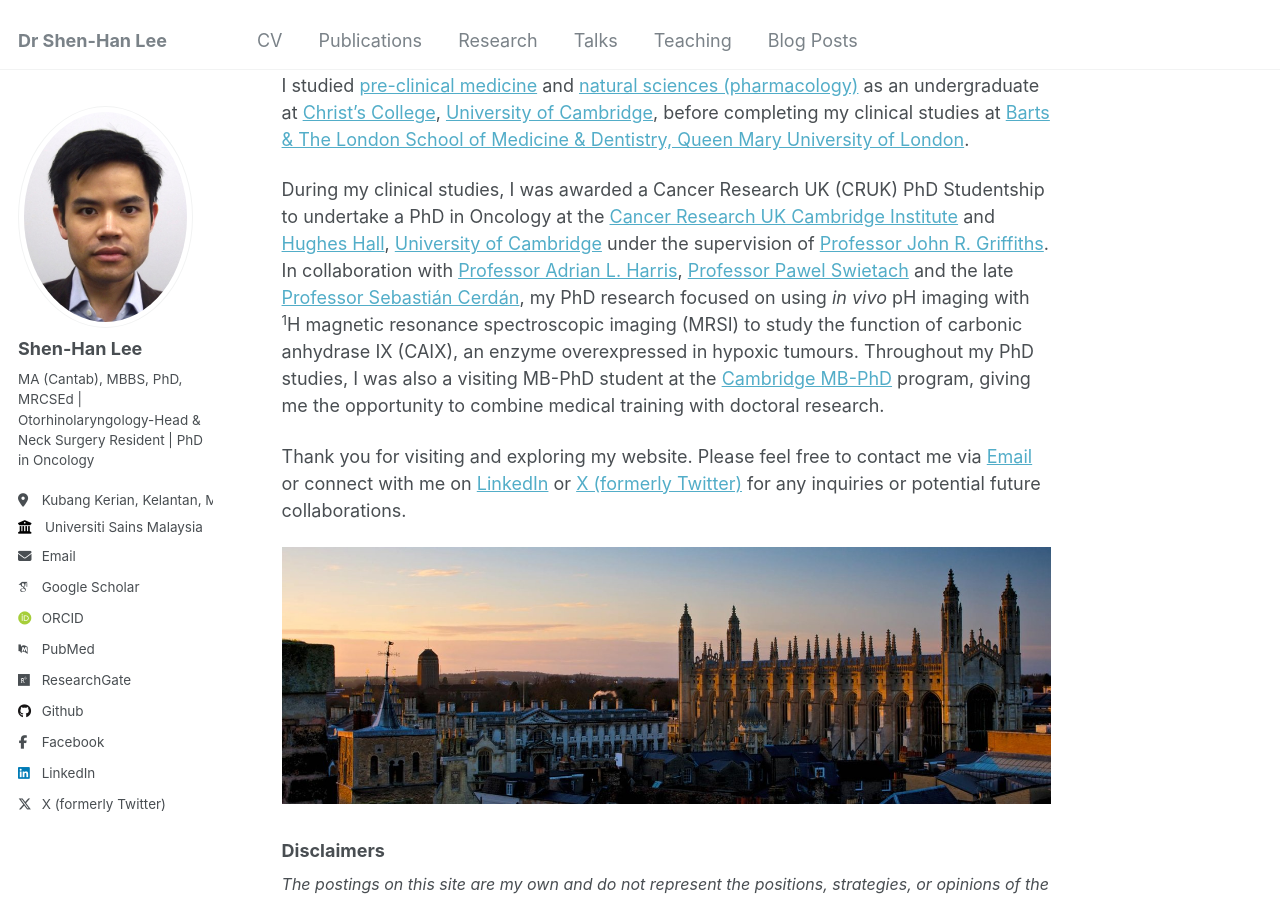
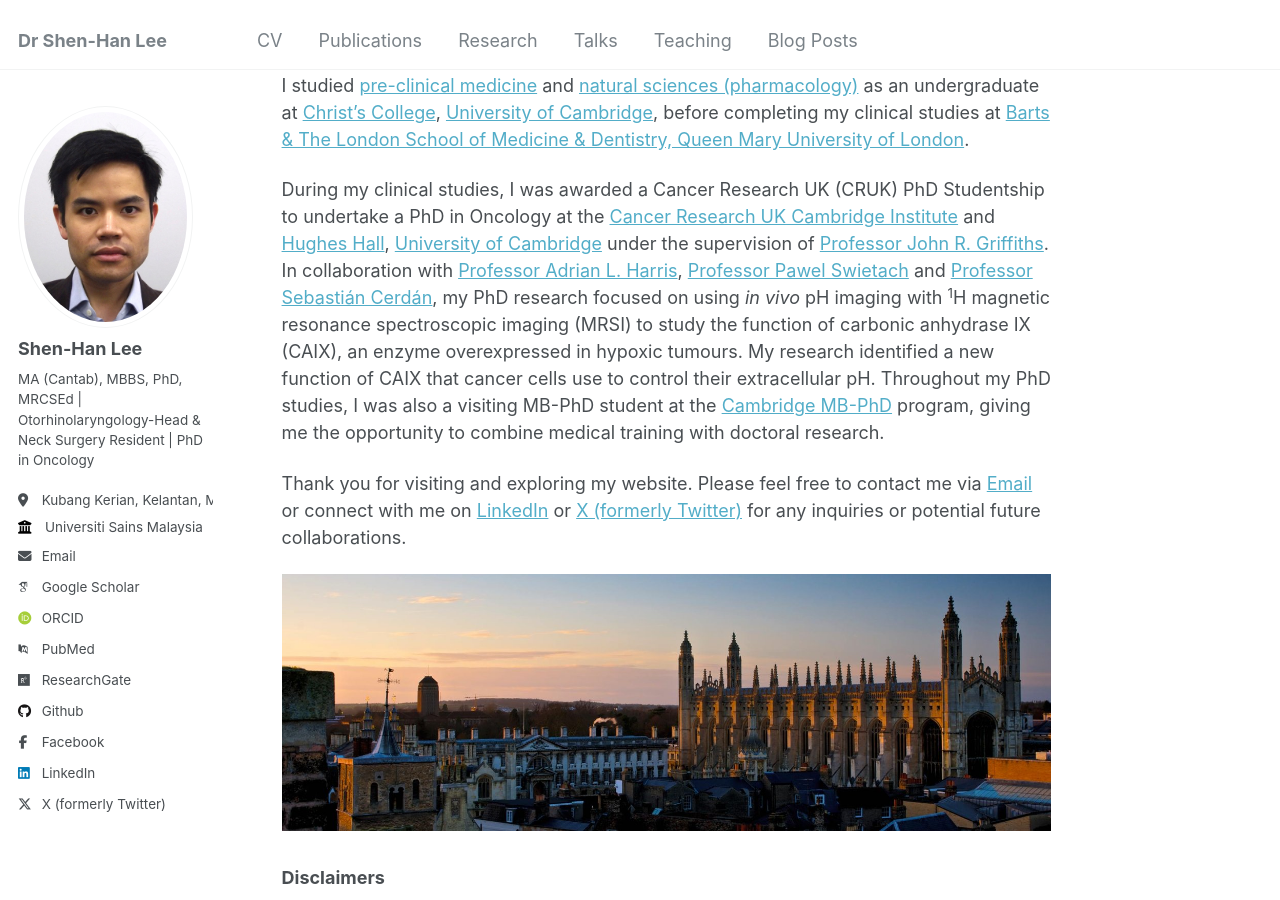
Before and after one commit to shenhanlee/shenhanlee.github.io, a Jekyll site: the page built from _pages/about.md, in a window 1280 px wide and 900 px high, scrolled down 886 px. Built offline with Jekyll 4.4.1, drawn with Linux system fonts in a browser that asks for light colours; some web fonts are replaced.

Commit message:
Merge remote-tracking branch 'origin/master'

```diff
--- a/_pages/about.md
+++ b/_pages/about.md
@@ -25,7 +25,7 @@ A list of my publications is available [here](https://shenhanlee.github.io/publi
 
 I studied [pre-clinical medicine](https://www.biology.cam.ac.uk/undergrads/MedST/Current/Course/Years1and2) and [natural sciences (pharmacology)](https://www.phar.cam.ac.uk/undergrads/bbs) as an undergraduate at [Christ's College](https://www.christs.cam.ac.uk), [University of Cambridge](https://www.cam.ac.uk), before completing my clinical studies at [Barts & The London School of Medicine & Dentistry, Queen Mary University of London](https://www.qmul.ac.uk/fmd/).
 
-During my clinical studies, I was awarded a Cancer Research UK (CRUK) PhD Studentship to undertake a PhD in Oncology at the [Cancer Research UK Cambridge Institute](https://www.cruk.cam.ac.uk) and [Hughes Hall](https://www.hughes.cam.ac.uk), [University of Cambridge](https://www.cam.ac.uk) under the supervision of [Professor John R. Griffiths](https://crukcambridgecentre.org.uk/users/griffiths). In collaboration with [Professor Adrian L. Harris](https://www.oncology.ox.ac.uk/team/adrian-harris), [Professor Pawel Swietach](https://www.dpag.ox.ac.uk/team/pawel-swietach) and the late [Professor Sebastián Cerdán](https://onlinelibrary.wiley.com/doi/full/10.1111/jnc.15828), my PhD research focused on using <i>in vivo</i> pH imaging with <sup>1</sup>H magnetic resonance spectroscopic imaging (MRSI) to study the function of carbonic anhydrase IX (CAIX), an enzyme overexpressed in hypoxic tumours. Throughout my PhD studies, I was also a visiting MB-PhD student at the [Cambridge MB-PhD](https://www.medschl.cam.ac.uk/clinical-school-mbphd-course-information) program, giving me the opportunity to combine medical training with doctoral research.
+During my clinical studies, I was awarded a Cancer Research UK (CRUK) PhD Studentship to undertake a PhD in Oncology at the [Cancer Research UK Cambridge Institute](https://www.cruk.cam.ac.uk) and [Hughes Hall](https://www.hughes.cam.ac.uk), [University of Cambridge](https://www.cam.ac.uk) under the supervision of [Professor John R. Griffiths](https://crukcambridgecentre.org.uk/users/griffiths). In collaboration with [Professor Adrian L. Harris](https://www.oncology.ox.ac.uk/team/adrian-harris), [Professor Pawel Swietach](https://www.dpag.ox.ac.uk/team/pawel-swietach) and [Professor Sebastián Cerdán](https://onlinelibrary.wiley.com/doi/full/10.1111/jnc.15828), my PhD research focused on using <i>in vivo</i> pH imaging with <sup>1</sup>H magnetic resonance spectroscopic imaging (MRSI) to study the function of carbonic anhydrase IX (CAIX), an enzyme overexpressed in hypoxic tumours. My research identified a new function of CAIX that cancer cells use to control their extracellular pH. Throughout my PhD studies, I was also a visiting MB-PhD student at the [Cambridge MB-PhD](https://www.medschl.cam.ac.uk/clinical-school-mbphd-course-information) program, giving me the opportunity to combine medical training with doctoral research.
 
 Thank you for visiting and exploring my website. Please feel free to contact me via [Email](mailto:shen-han.lee@cantab.net) or connect with me on [LinkedIn](https://www.linkedin.com/in/shenhanlee/) or [X (formerly Twitter)](https://x.com/ShenHanLee) for any inquiries or potential future collaborations.
 
```
